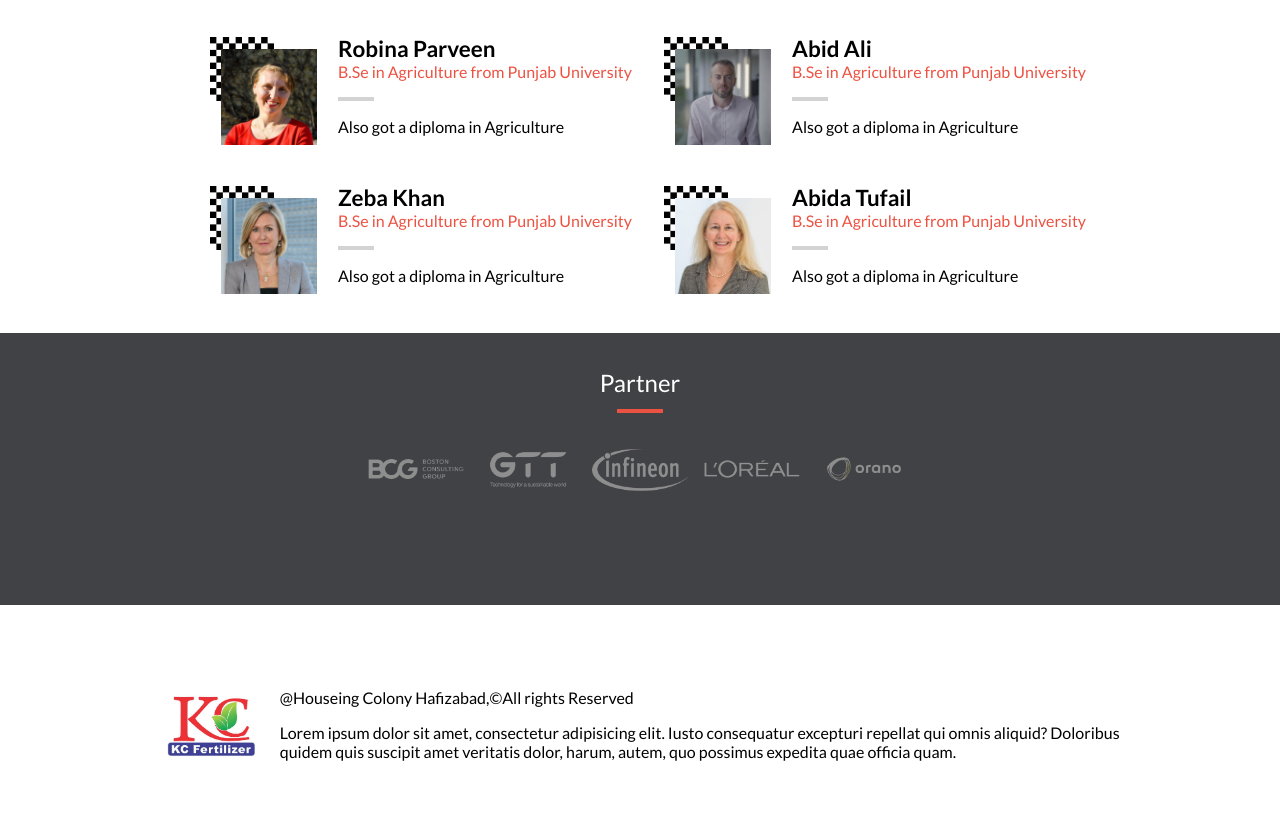
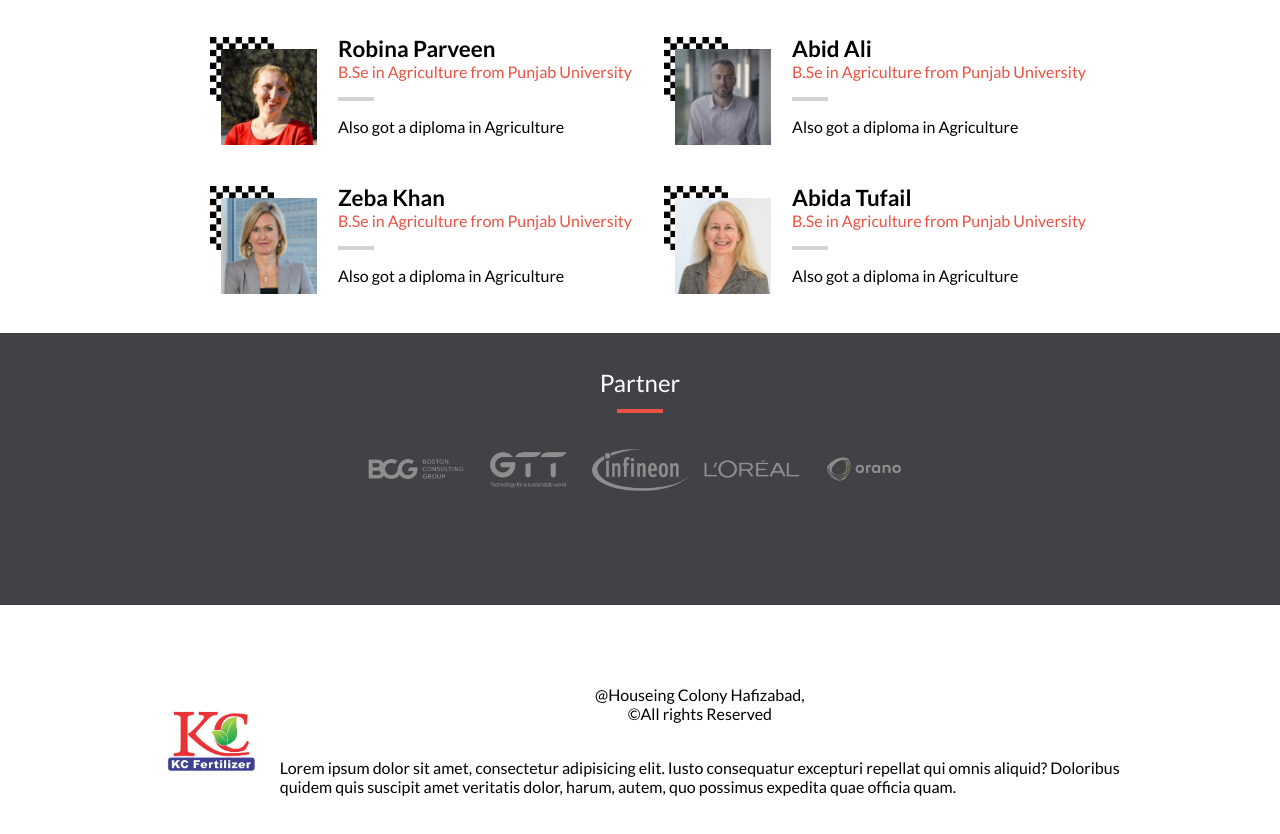
Before and after one commit to fpsapc/AppleChemicals, a website: page index.html in a window 1280 px wide. Shown: the part 1630-2464 px from the top of the page. Drawn offline with Linux system fonts and the light colour scheme.

Commit message:
Update styles.css

```diff
--- a/styles/styles.css
+++ b/styles/styles.css
@@ -356,6 +356,9 @@ nav ul li {
 
 #footerImg {
   height: 5em;
+}
+.pFooter {
+  flex-direction: column;
 }
 
 /* tablet version */
```
